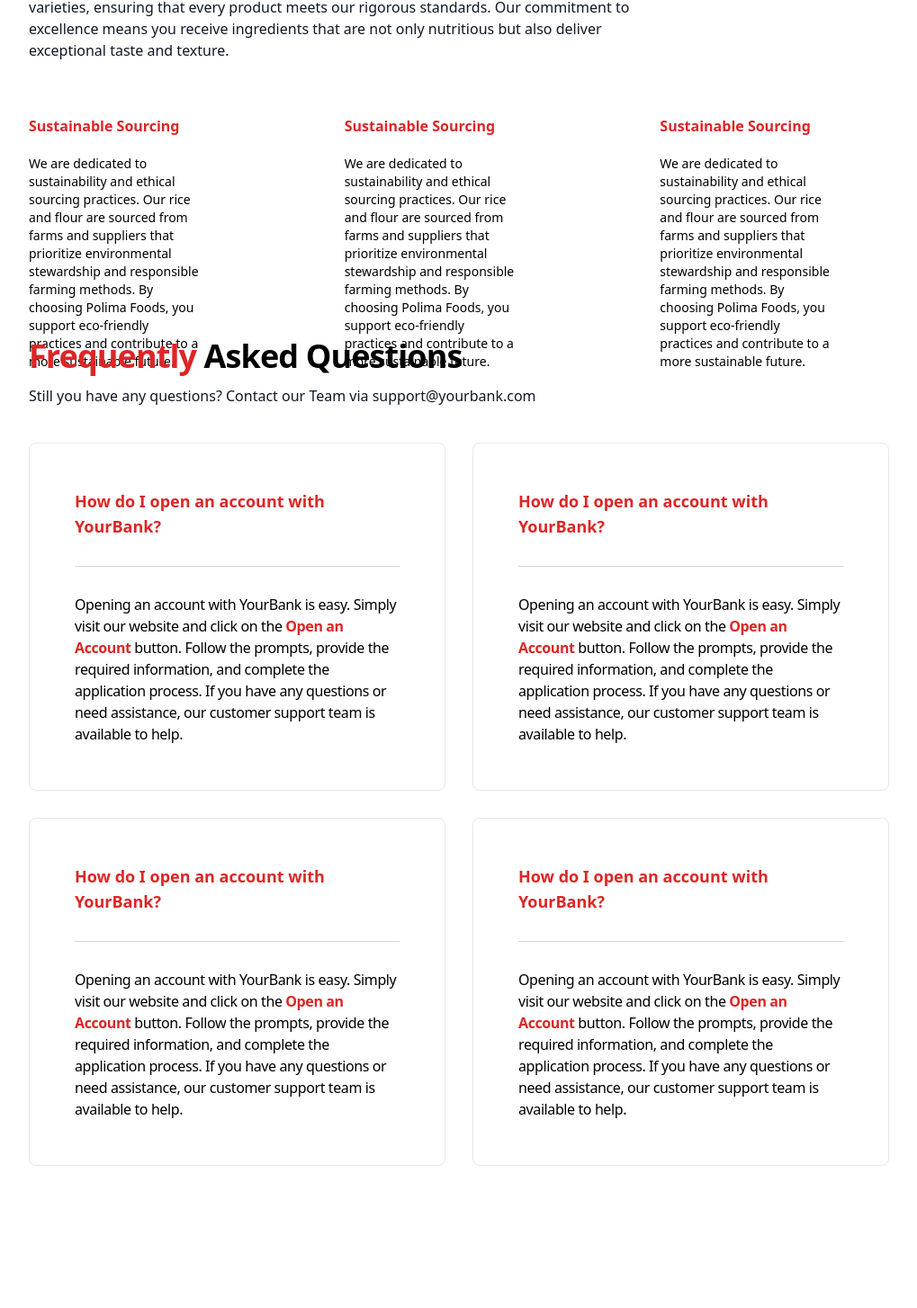
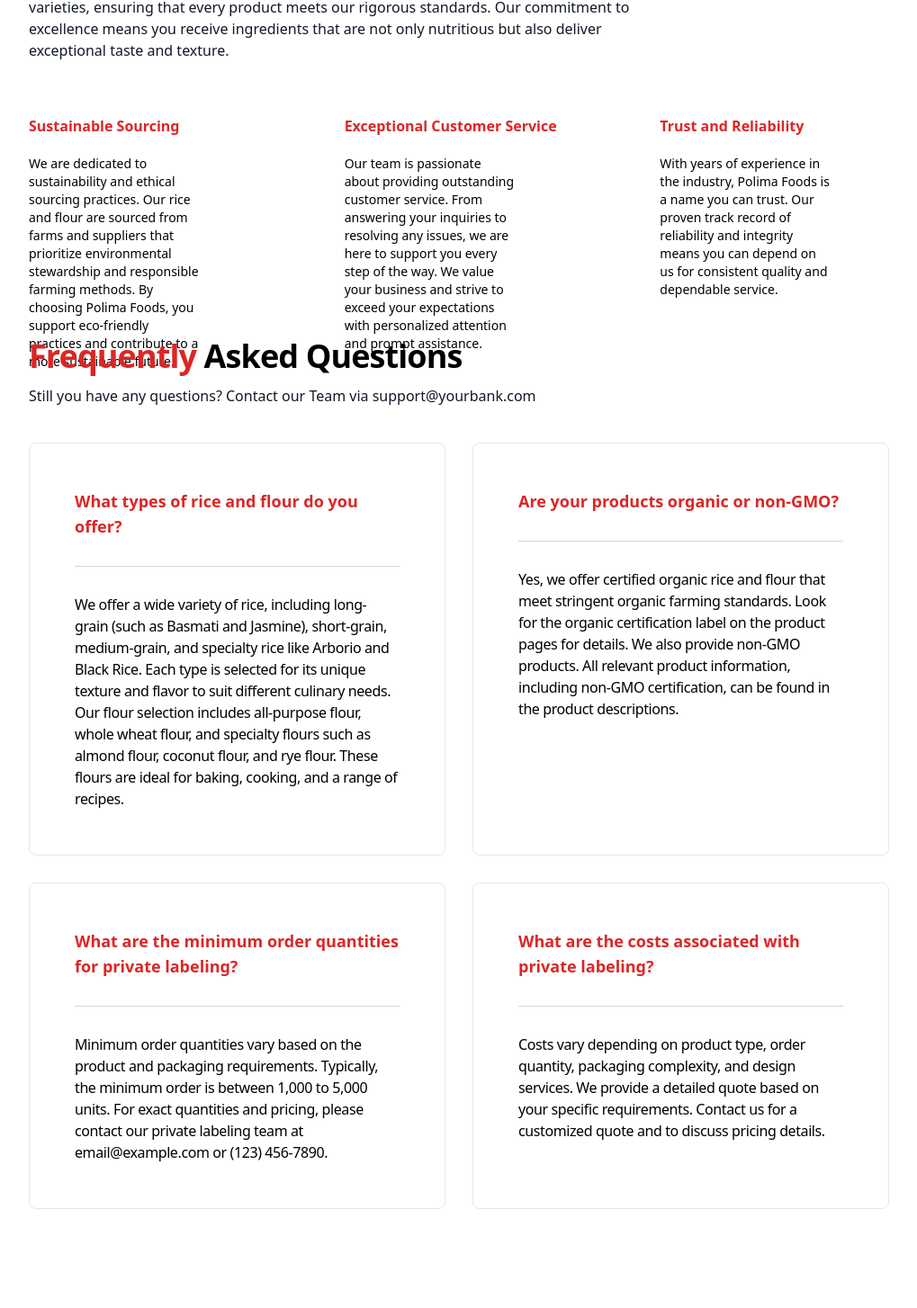
Before and after one commit to VarunMohammed/bank, a Next.js app: page / in a window 1280 px wide. Shown: the part 1752-3206 px from the top of the page at 90% size, without its empty margins (130-1149 px from the left). Built offline with nearby package versions, Linux system fonts and the light colour scheme.

Commit message:
Updated Home

```diff
--- a/components/FAQ.js
+++ b/components/FAQ.js
@@ -7,24 +7,25 @@
             </div>
             <div className='grid grid-cols-1 lg:grid-cols-2 gap-[30px] mb-20'>
                 <div className='bg-white border hover:border-black hover:border-opacity-40 w-auto rounded-lg p-[50px]'>
-                    <p className='font-semibold text-red-600 text-lg'>How do I open an account with YourBank?</p>
+                    <p className='font-semibold text-red-600 text-lg'>What types of rice and flour do you offer?</p>
                     <div className='bg-gray-300 w-full h-[1px] my-[30px] sm:my-[30px]'></div>
-                    <p className='text-black tracking-tight'>Opening an account with YourBank is easy. Simply visit our website and click on the <span className='text-red-600 font-semibold'>Open an Account</span> button. Follow the prompts, provide the required information, and complete the application process. If you have any questions or need assistance, our customer support team is available to help.</p>
+                    <p className='text-black tracking-tight'>We offer a wide variety of rice, including long-grain (such as Basmati and Jasmine), short-grain, medium-grain, and specialty rice like Arborio and Black Rice. Each type is selected for its unique texture and flavor to suit different culinary needs. Our flour selection includes all-purpose flour, whole wheat flour, and specialty flours such as almond flour, coconut flour, and rye flour. These flours are ideal for baking, cooking, and a range of recipes.</p>
                 </div>
                 <div className='bg-white border hover:border-black hover:border-opacity-40 w-auto rounded-lg p-[50px]'>
-                    <p className='font-semibold text-red-600 text-lg'>How do I open an account with YourBank?</p>
+                    <p className='font-semibold text-red-600 text-lg'>Are your products organic or non-GMO?</p>
                     <div className='bg-gray-300 w-full h-[1px] my-[30px] sm:my-[30px]'></div>
-                    <p className='text-black tracking-tight'>Opening an account with YourBank is easy. Simply visit our website and click on the <span className='text-red-600 font-semibold'>Open an Account</span> button. Follow the prompts, provide the required information, and complete the application process. If you have any questions or need assistance, our customer support team is available to help.</p>
+                    <p className='text-black tracking-tight'>Yes, we offer certified organic rice and flour that meet stringent organic farming standards. Look for the organic certification label on the product pages for details. We also provide non-GMO products. All relevant product information, including non-GMO certification, can be found in the product descriptions.</p>
                 </div>
                 <div className='bg-white border hover:border-black hover:border-opacity-40 w-auto rounded-lg p-[50px]'>
-                    <p className='font-semibold text-red-600 text-lg'>How do I open an account with YourBank?</p>
+                    <p className='font-semibold text-red-600 text-lg'>What are the minimum order quantities for private labeling?</p>
                     <div className='bg-gray-300 w-full h-[1px] my-[30px] sm:my-[30px]'></div>
-                    <p className='text-black tracking-tight'>Opening an account with YourBank is easy. Simply visit our website and click on the <span className='text-red-600 font-semibold'>Open an Account</span> button. Follow the prompts, provide the required information, and complete the application process. If you have any questions or need assistance, our customer support team is available to help.</p>
+                    <p className='text-black tracking-tight'>Minimum order quantities vary based on the product and packaging requirements. Typically, the minimum order is between 1,000 to 5,000 units. For exact quantities and pricing, please contact our private labeling team at email@example.com or (123) 456-7890.
+                    </p>
                 </div>
                 <div className='bg-white border hover:border-black hover:border-opacity-40 w-auto rounded-lg p-[50px]'>
-                    <p className='font-semibold text-red-600 text-lg'>How do I open an account with YourBank?</p>
+                    <p className='font-semibold text-red-600 text-lg'>What are the costs associated with private labeling?</p>
                     <div className='bg-gray-300 w-full h-[1px] my-[30px] sm:my-[30px]'></div>
-                    <p className='text-black tracking-tight'>Opening an account with YourBank is easy. Simply visit our website and click on the <span className='text-red-600 font-semibold'>Open an Account</span> button. Follow the prompts, provide the required information, and complete the application process. If you have any questions or need assistance, our customer support team is available to help.</p>
+                    <p className='text-black tracking-tight'>Costs vary depending on product type, order quantity, packaging complexity, and design services. We provide a detailed quote based on your specific requirements. Contact us for a customized quote and to discuss pricing details.</p>
                 </div>
             </div>
         </div>
--- a/components/WhyPolima.js
+++ b/components/WhyPolima.js
@@ -15,12 +15,12 @@
                     <p className='text-sm text-center sm:text-start w-3/4 text-black'>We are dedicated to sustainability and ethical sourcing practices. Our rice and flour are sourced from farms and suppliers that prioritize environmental stewardship and responsible farming methods. By choosing Polima Foods, you support eco-friendly practices and contribute to a more sustainable future.</p>
                 </div>
                 <div className='h-48 flex flex-col items-center sm:items-start'>
-                    <h2 className='pb-[20px] text-red-600 font-semibold'>Sustainable Sourcing</h2>
-                    <p className='text-sm text-center sm:text-start w-3/4 text-black'>We are dedicated to sustainability and ethical sourcing practices. Our rice and flour are sourced from farms and suppliers that prioritize environmental stewardship and responsible farming methods. By choosing Polima Foods, you support eco-friendly practices and contribute to a more sustainable future.</p>
+                    <h2 className='pb-[20px] text-red-600 font-semibold'>Exceptional Customer Service</h2>
+                    <p className='text-sm text-center sm:text-start w-3/4 text-black'>Our team is passionate about providing outstanding customer service. From answering your inquiries to resolving any issues, we are here to support you every step of the way. We value your business and strive to exceed your expectations with personalized attention and prompt assistance.</p>
                 </div>
                 <div className='h-48 flex flex-col items-center sm:items-start'>
-                    <h2 className='pb-[20px] text-red-600 font-semibold'>Sustainable Sourcing</h2>
-                    <p className='text-sm text-center sm:text-start w-3/4 text-black'>We are dedicated to sustainability and ethical sourcing practices. Our rice and flour are sourced from farms and suppliers that prioritize environmental stewardship and responsible farming methods. By choosing Polima Foods, you support eco-friendly practices and contribute to a more sustainable future.</p>
+                    <h2 className='pb-[20px] text-red-600 font-semibold'>Trust and Reliability</h2>
+                    <p className='text-sm text-center sm:text-start w-3/4 text-black'>With years of experience in the industry, Polima Foods is a name you can trust. Our proven track record of reliability and integrity means you can depend on us for consistent quality and dependable service.</p>
                 </div>
             </div>
         </div>
```
